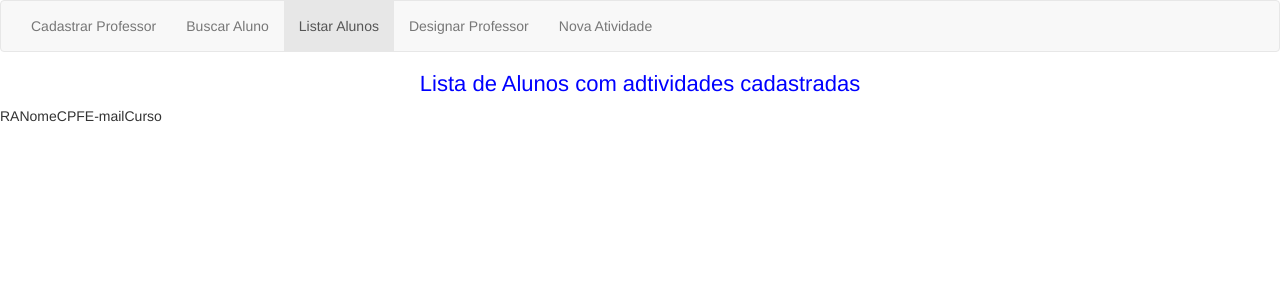
After one commit to P1M/prog3a, a PHP site: page /ambiente_coordenador/listar_alunos.phtml in a window 1280 px wide. The commit adds this page. Shown: the top 300 px of the page. Run offline with PHP 8.4, Linux system fonts and the light colour scheme; data that the repository does not hold is empty.

Commit message:
tela do coordenador

```diff
--- a/ambiente_aluno/login_aluno.php
+++ b/ambiente_aluno/login_aluno.php
@@ -23,7 +23,6 @@ $_SESSION["atividades"] = $atividades;
 $sql = "SELECT senha,ra FROM Aluno WHERE senha LIKE md5('$senha') AND ra LIKE '$ra';";
 
 
-//echo $ra;
 
 if(mysqli_num_rows(mysqli_query($link, $sql)) == 1)
 {
--- a/ambiente_coordenador/buscar_aluno.html
+++ b/ambiente_coordenador/buscar_aluno.html
@@ -25,7 +25,7 @@
             <ul class="nav navbar-nav">
                 <li><a href="cadastrar_professor.html">Cadastrar Professor</a></li>
                 <li class="active"><a href="buscar_aluno.html">Buscar Aluno</a></li>
-                <li><a href="listar_alunos.html">Listar Alunos</a></li>
+                <li><a href="listar_alunos.phtml">Listar Alunos</a></li>
                 <li><a href="designar_professor.html">Designar Professor</a></li>
                 <li><a href="cadastra_atividades_coordenador.html">Nova Atividade</a></li>
             </ul>
--- a/ambiente_coordenador/cadastra_atividades_coordenador.html
+++ b/ambiente_coordenador/cadastra_atividades_coordenador.html
@@ -20,7 +20,7 @@
             <ul class="nav navbar-nav">
                 <li><a href="#">Cadastrar Professor</a></li>
                 <li><a href="buscar_aluno.html">Buscar Aluno</a></li>
-                <li><a href="listar_alunos.html">Listar Alunos</a></li>
+                <li><a href="listar_alunos.phtml">Listar Alunos</a></li>
                 <li><a href="designar_professor.html">Designar Professor</a></li>
                 <li class="active"><a href="cadastra_atividades_coordenador.html">Nova Atividade</a></li>
 
--- a/ambiente_coordenador/cadastrar_professor.html
+++ b/ambiente_coordenador/cadastrar_professor.html
@@ -22,7 +22,7 @@
             <ul class="nav navbar-nav">
                 <li class="active"><a href="#">Cadastrar Professor</a></li>
                 <li><a href="buscar_aluno.html">Buscar Aluno</a></li>
-                <li><a href="listar_alunos.html">Listar Alunos</a></li>
+                <li><a href="listar_alunos.phtml">Listar Alunos</a></li>
                 <li><a href="designar_professor.html">Designar Professor</a></li>
                 <li><a href="cadastra_atividades_coordenador.html">Nova Atividade</a></li>
 
--- a/ambiente_coordenador/designar_professor.html
+++ b/ambiente_coordenador/designar_professor.html
@@ -25,7 +25,7 @@
             <ul class="nav navbar-nav">
                 <li><a href="cadastrar_professor.html">Cadastrar Professor</a></li>
                 <li><a href="buscar_aluno.html">Buscar Aluno</a></li>
-                <li><a href="listar_alunos.html">Listar Alunos</a></li>
+                <li><a href="listar_alunos.phtml">Listar Alunos</a></li>
                 <li class="active"><a href="designar_professor.html">Designar Professor</a></li>
                 <li><a href="cadastra_atividades_coordenador.html">Nova Atividade</a></li>
             </ul>
--- /dev/null
+++ b/ambiente_coordenador/listar_alunos.phtml
@@ -0,0 +1,99 @@
+<!DOCTYPE html>
+<html lang="en">
+<head>
+    <meta charset="UTF-8">
+    <title>Listar Alunos</title>
+
+
+    <!-- Latest compiled and minified CSS -->
+    <link rel="stylesheet" href="https://maxcdn.bootstrapcdn.com/bootstrap/3.3.7/css/bootstrap.min.css">
+
+    <!-- jQuery library -->
+    <script src="https://ajax.googleapis.com/ajax/libs/jquery/3.3.1/jquery.min.js"></script>
+
+    <!-- Latest compiled JavaScript -->
+    <script src="https://maxcdn.bootstrapcdn.com/bootstrap/3.3.7/js/bootstrap.min.js"></script>
+
+</head>
+
+<body>
+
+<style>
+
+    form {position: relative;
+        top: 0px; right: 0px; bottom: 0px; left: 250px;
+        padding: 10px; margin:1em auto;
+        background: #fff;box-sizing: border-box;}
+
+    h3 {color: #0000ff; font-size: 22px;text-align: center}
+    .campo{width:400px}
+    table .dir{font-family: cursive, helvetica; text-align: right; font-size: 18px}
+    .botao{width: 205px; height: 35px ; font-size: 18px; color: #0000ff;}
+
+</style>
+
+<header>
+    <nav class="navbar navbar-default">
+        <div class="container-fluid">
+            <ul class="nav navbar-nav">
+                <li><a href="cadastrar_professor.html">Cadastrar Professor</a></li>
+                <li><a href="buscar_aluno.html">Buscar Aluno</a></li>
+                <li class="active"><a href="listar_alunos.phtml">Listar Alunos</a></li>
+                <li><a href="designar_professor.html">Designar Professor</a></li>
+                <li><a href="cadastra_atividades_coordenador.html">Nova Atividade</a></li>
+            </ul>
+        </div>
+    </nav>
+</header>
+
+    <h3>Lista de Alunos com adtividades cadastradas</h3>
+
+
+
+    <table>
+        <thead>
+        <tr>
+            <td>RA </td>
+            <td>Nome </td>
+            <td>CPF </td>
+            <td>E-mail </td>
+            <td>Curso </td>
+        </tr>
+        </thead>
+<!-- ------------------------------------------------------->
+
+        <tbody>
+        <?php
+        include('../Database.php');
+
+        $db = Database::getInstance();
+        $link = $db->getConnection();
+        session_start();
+
+        $ra = 10;
+
+        $results = mysqli_query($link,"SELECT * FROM Aluno;");
+
+        //echo $results;
+        while($row = mysqli_fetch_array($results)) {
+            ?>
+            <tr>
+                <td><?php echo $row['Titulo']?></td>
+                <td><?php echo $row['CargaHoraria']?></td>
+                <td><?php echo $row['Ano']?></td>
+                <td><?php echo $row['Tipo']?></td>
+                <td><?php echo $row['Status']?></td>
+
+            </tr>
+
+            <?php
+        }
+        ?>
+        </tbody>
+ <!---------------------------------------------------------->
+
+    </table>
+
+
+</body>
+</html>
```
Also changed, not shown: ambiente_coordenador/listar_alunos.html (deleted, +0 -41 lines).
